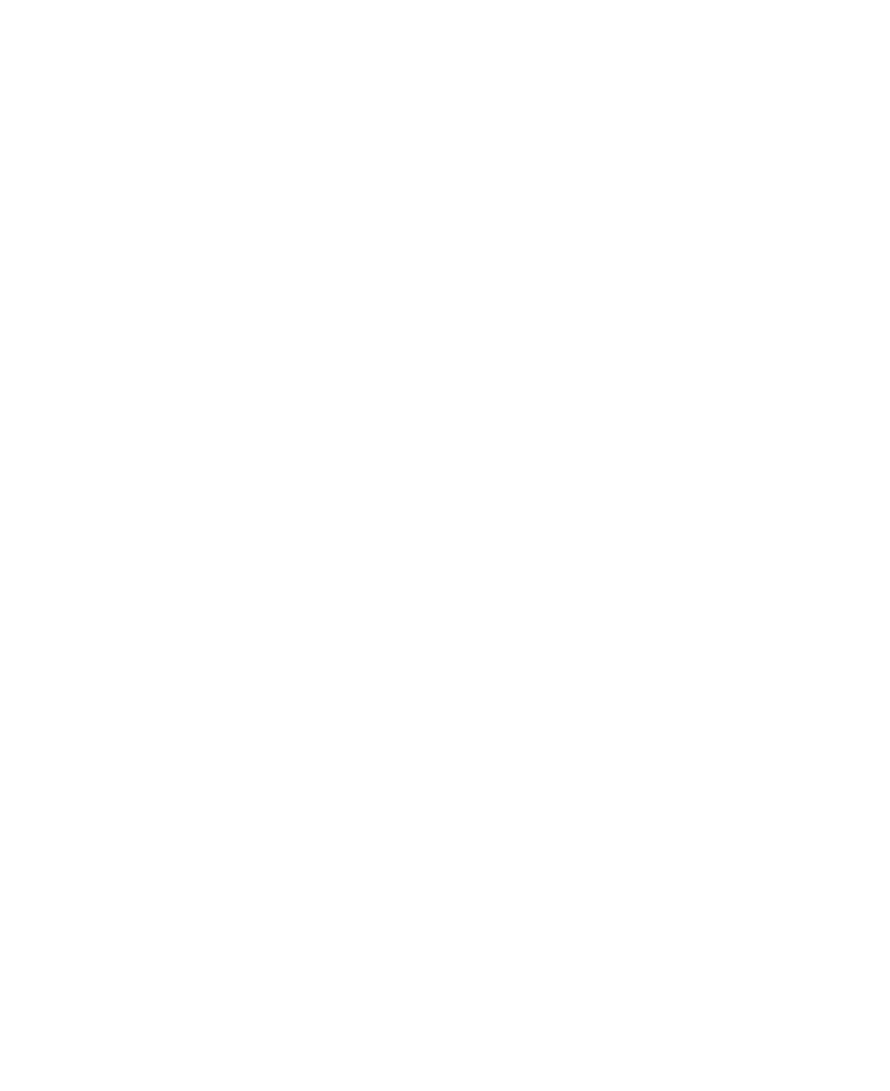
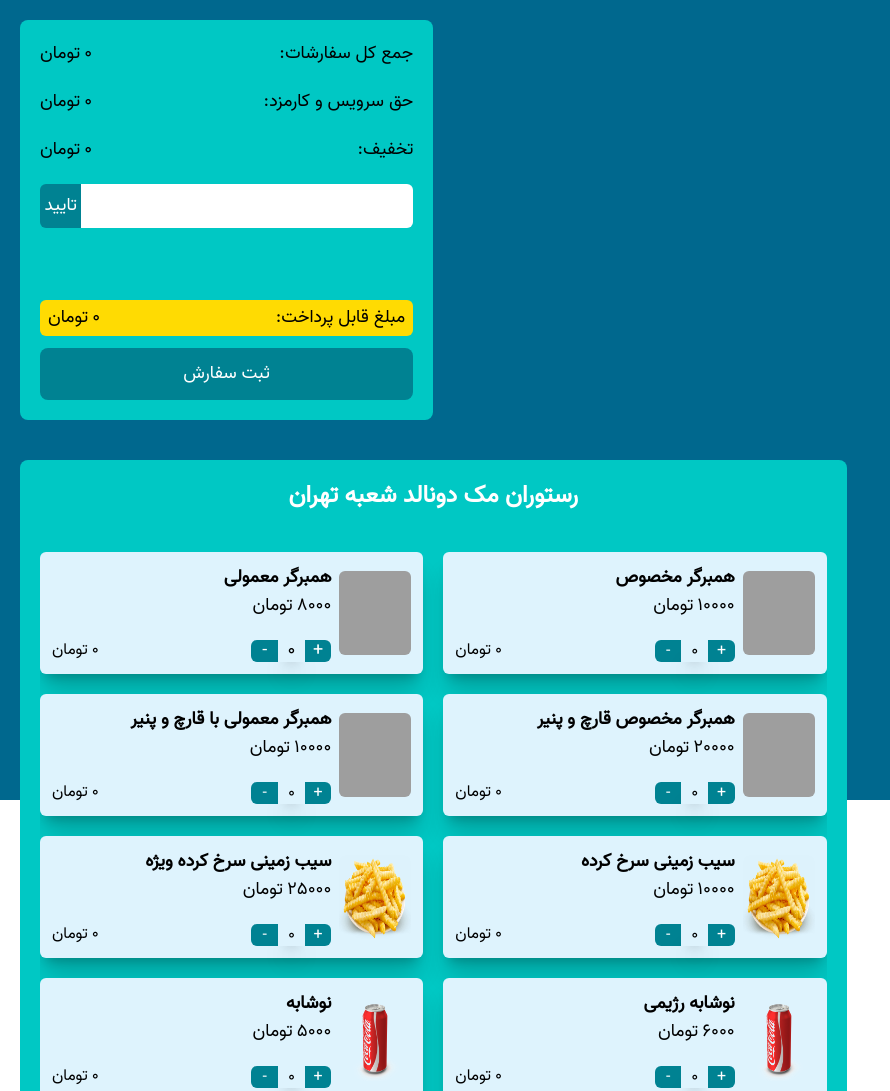
Before and after one commit to SalehSeyedmahdi/MacDonald-s-project, a website built with Vite: page index.html in a window 1280 px wide. Shown: the top 1091 px of the page, without its empty margins (0-890 px from the left). Before the commit the page ends 800 px from the top, so only its background shows below. Built offline with nearby package versions, Linux system fonts and the light colour scheme; grey boxes are pictures that could not be loaded.

Commit message:
feat: create container and factor and menu

```diff
--- /dev/null
+++ b/src/component/container-block/container.js
@@ -0,0 +1,9 @@
+import { Factor } from "../factor/factor";
+import { Menu } from "../menu/menu";
+
+export function Container() {
+    const container = document.createElement("div");
+    container.className = "w-full h-dvh bg-[#00688e] flex flex-col gap-10 p-5 font-[Vazir]";
+    container.append(Factor(), Menu());
+    return container;
+}
--- /dev/null
+++ b/src/component/factor/factor.js
@@ -0,0 +1,45 @@
+export function Factor() {
+    const factor = document.createElement("div");
+    factor.innerHTML = `
+    <div class="w-1/3 h-100 flex flex-col justify-between bg-[#00c8c4] p-5 rounded-lg text-lg font-medium">
+        <div class="flex flex-col gap-5">
+          <div class="flex flex-row-reverse justify-between">
+            <div dir="rtl">جمع کل سفارشات:</div>
+            <div class="flex gap-1">
+              <p>تومان</p>
+              <span class="total-order">0</span>
+            </div>
+          </div>
+          <div class="flex flex-row-reverse justify-between">
+            <div dir="rtl">حق سرویس و کارمزد:</div>
+            <div class="flex gap-1">
+              <p>تومان</p>
+              <span class="tax">0</span>
+            </div>
+          </div>
+          <div class="flex flex-row-reverse justify-between">
+            <div dir="rtl">تخفیف:</div>
+            <div class="flex gap-1">
+              <p>تومان</p>
+              <span class="discount">0</span>
+            </div>
+          </div>
+          <div class="w-full flex">
+            <div class="w-1/9 flex justify-center items-center bg-[#008292] text-[#ffffff] rounded-l-md p-2 cursor-pointer confirm">تایید</div>
+            <input type="text" class="w-9/10 bg-[#ffffff] rounded-r-md p-2 font-normal" dir="rtl" id="code">
+          </div>
+        </div>
+        <div class="flex flex-col gap-3">
+          <div class="flex flex-row-reverse justify-between bg-[#ffdb02] rounded-md pl-2 pr-2 p-1">
+            <div dir="rtl">مبلغ قابل پرداخت:</div>
+            <div class="flex gap-1">
+              <p>تومان</p>
+              <span class="final-price">0</span>
+            </div>
+          </div>
+          <button class="w-full flex justify-center bg-[#008292] text-[#ffffff] rounded-lg p-3 cursor-pointer refresh">ثبت سفارش</button>
+        </div>
+      </div>
+    `;
+    return factor;
+}
--- /dev/null
+++ b/src/component/menu/menu.js
@@ -0,0 +1,231 @@
+export function Menu() {
+    const menu = document.createElement("div");
+    menu.innerHTML = `
+    <div class="w-2/3 h-full bg-[#00c8c4] flex flex-col justify-between items-center gap-10 rounded-lg p-5">
+        <p class="text-[#ffffff] text-2xl font-bold">رستوران مک دونالد شعبه تهران</p>
+        <div class="flex flex-col gap-5 overflow-y-scroll" dir="rtl">
+          <div class="w-full flex flex-row gap-5" dir="ltr">
+            <div class="w-1/2 flex flex-row-reverse gap-2 items-center relative bg-[#def3fd] rounded-md p-3 shadow-xl/20 food-item">
+              <img src="./public/assets/Berguer.jpg" class="w-1/5 h-6/7 rounded-md">
+              <div class="flex flex-col items-end gap-5">
+                <div class="flex flex-col items-end">
+                  <p class="text-lg font-semibold">همبرگر معمولی</p>
+                  <div class="flex gap-1 justify-end text-lg">
+                    <p>تومان</p>
+                    <span>8000</span>
+                  </div>
+                </div>
+                <div class="w-20 flex text-lg">
+                  <div class="w-1/3 h-5.5 flex justify-center items-center text-[#ffffff] bg-[#008292] rounded-l-md cursor-pointer remove">-</div>
+                  <div class="w-1/3 h-5.5 flex justify-center items-center shadow-xl food-number">0</div>
+                  <div class="w-1/3 h-5.5 flex justify-center items-center text-[#ffffff] bg-[#008292] rounded-r-md cursor-pointer add">+</div>
+                </div>
+              </div>
+              <div class="flex gap-1 absolute bottom-3 left-3">
+                <div>تومان</div>
+                <span class="total-food-price">0</span>
+              </div>
+            </div>
+            <div class="w-1/2 flex flex-row-reverse gap-2 items-center relative bg-[#def3fd] rounded-md p-3 shadow-xl/20 food-item">
+              <img src="./public/assets/Berguer.jpg" class="w-1/5 h-6/7 rounded-md">
+              <div class="flex flex-col items-end gap-5">
+                <div class="flex flex-col items-end">
+                  <p class="text-lg font-semibold">همبرگر مخصوص</p>
+                  <div class="flex gap-1 justify-end text-lg">
+                    <p>تومان</p>
+                    <span>10000</span>
+                  </div>
+                </div>
+                <div class="w-20 flex">
+                  <div class="w-1/3 h-5.5 flex justify-center items-center text-[#ffffff] bg-[#008292] rounded-l-md cursor-pointer remove">-</div>
+                  <div class="w-1/3 h-5.5 flex justify-center items-center shadow-xl food-number">0</div>
+                  <div class="w-1/3 h-5.5 flex justify-center items-center text-[#ffffff] bg-[#008292] rounded-r-md cursor-pointer add">+</div>
+                </div>
+              </div>
+              <div class="flex gap-1 absolute bottom-3 left-3">
+                <div>تومان</div>
+                <span class="total-food-price">0</span>
+              </div>
+            </div>
+          </div>
+          <div class="w-full flex flex-row gap-5" dir="ltr">
+            <div class="w-1/2 flex flex-row-reverse gap-2 items-center relative bg-[#def3fd] rounded-md p-3 shadow-xl/20 food-item">
+              <img src="./public/assets/Berguer.jpg" class="w-1/5 h-6/7 rounded-md">
+              <div class="flex flex-col items-end gap-5">
+                <div class="flex flex-col items-end">
+                  <p class="text-lg font-semibold">همبرگر معمولی با قارچ و پنیر</p>
+                  <div class="flex gap-1 justify-end text-lg">
+                    <p>تومان</p>
+                    <span>10000</span>
+                  </div>
+                </div>
+                <div class="w-20 flex">
+                  <div class="w-1/3 h-5.5 flex justify-center items-center text-[#ffffff] bg-[#008292] rounded-l-md cursor-pointer remove">-</div>
+                  <div class="w-1/3 h-5.5 flex justify-center items-center shadow-xl food-number">0</div>
+                  <div class="w-1/3 h-5.5 flex justify-center items-center text-[#ffffff] bg-[#008292] rounded-r-md cursor-pointer add">+</div>
+                </div>
+              </div>
+              <div class="flex gap-1 absolute bottom-3 left-3">
+                <div>تومان</div>
+                <span class="total-food-price">0</span>
+              </div>
+            </div>
+            <div class="w-1/2 flex flex-row-reverse gap-2 items-center relative bg-[#def3fd] rounded-md p-3 shadow-xl/20 food-item">
+              <img src="./public/assets/Berguer.jpg" class="w-1/5 h-6/7 rounded-md">
+              <div class="flex flex-col items-end gap-5">
+                <div class="flex flex-col items-end">
+                  <p class="text-lg font-semibold">همبرگر مخصوص قارچ و پنیر</p>
+                  <div class="flex gap-1 justify-end text-lg">
+                    <p>تومان</p>
+                    <span>20000</span>
+                  </div>
+                </div>
+                <div class="w-20 flex">
+                  <div class="w-1/3 h-5.5 flex justify-center items-center text-[#ffffff] bg-[#008292] rounded-l-md cursor-pointer remove">-</div>
+                  <div class="w-1/3 h-5.5 flex justify-center items-center shadow-xl food-number">0</div>
+                  <div class="w-1/3 h-5.5 flex justify-center items-center text-[#ffffff] bg-[#008292] rounded-r-md cursor-pointer add">+</div>
+                </div>
+              </div>
+              <div class="flex gap-1 absolute bottom-3 left-3">
+                <div>تومان</div>
+                <span class="total-food-price">0</span>
+              </div>
+            </div>
+          </div>
+          <div class="w-full flex flex-row gap-5" dir="ltr">
+            <div class="w-1/2 flex flex-row-reverse gap-2 items-center relative bg-[#def3fd] rounded-md p-3 shadow-xl/20 food-item">
+              <img src="./public/assets/french_fries.png" class="w-1/5 h-6/7 rounded-md">
+              <div class="flex flex-col items-end gap-5">
+                <div class="flex flex-col items-end">
+                  <p class="text-lg font-semibold">سیب زمینی سرخ کرده ویژه</p>
+                  <div class="flex gap-1 justify-end text-lg">
+                    <p>تومان</p>
+                    <span>25000</span>
+                  </div>
+                </div>
+                <div class="w-20 flex">
+                  <div class="w-1/3 h-5.5 flex justify-center items-center text-[#ffffff] bg-[#008292] rounded-l-md cursor-pointer remove">-</div>
+                  <div class="w-1/3 h-5.5 flex justify-center items-center shadow-xl food-number">0</div>
+                  <div class="w-1/3 h-5.5 flex justify-center items-center text-[#ffffff] bg-[#008292] rounded-r-md cursor-pointer add">+</div>
+                </div>
+              </div>
+              <div class="flex gap-1 absolute bottom-3 left-3">
+                <div>تومان</div>
+                <span class="total-food-price">0</span>
+              </div>
+            </div>
+            <div class="w-1/2 flex flex-row-reverse gap-2 items-center relative bg-[#def3fd] rounded-md p-3 shadow-xl/20 food-item">
+              <img src="./public/assets/french_fries.png" class="w-1/5 h-6/7 rounded-md">
+              <div class="flex flex-col items-end gap-5">
+                <div class="flex flex-col items-end">
+                  <p class="text-lg font-semibold">سیب زمینی سرخ کرده</p>
+                  <div class="flex gap-1 justify-end text-lg">
+                    <p>تومان</p>
+                    <span>10000</span>
+                  </div>
+                </div>
+                <div class="w-20 flex">
+                  <div class="w-1/3 h-5.5 flex justify-center items-center text-[#ffffff] bg-[#008292] rounded-l-md cursor-pointer remove">-</div>
+                  <div class="w-1/3 h-5.5 flex justify-center items-center shadow-xl food-number">0</div>
+                  <div class="w-1/3 h-5.5 flex justify-center items-center text-[#ffffff] bg-[#008292] rounded-r-md cursor-pointer add">+</div>
+                </div>
+              </div>
+              <div class="flex gap-1 absolute bottom-3 left-3">
+                <div>تومان</div>
+                <span class="total-food-price">0</span>
+              </div>
+            </div>
+          </div>
+          <div class="w-full flex flex-row gap-5" dir="ltr">
+            <div class="w-1/2 flex flex-row-reverse gap-2 items-center relative bg-[#def3fd] rounded-md p-3 shadow-xl/20 food-item">
+              <img src="./public/assets/soda.png" class="w-1/5 h-6/7 rounded-md">
+              <div class="flex flex-col items-end gap-5">
+                <div class="flex flex-col items-end">
+                  <p class="text-lg font-semibold">نوشابه</p>
+                  <div class="flex gap-1 justify-end text-lg">
+                    <p>تومان</p>
+                    <span>5000</span>
+                  </div>
+                </div>
+                <div class="w-20 flex">
+                  <div class="w-1/3 h-5.5 flex justify-center items-center text-[#ffffff] bg-[#008292] rounded-l-md cursor-pointer remove">-</div>
+                  <div class="w-1/3 h-5.5 flex justify-center items-center shadow-xl food-number">0</div>
+                  <div class="w-1/3 h-5.5 flex justify-center items-center text-[#ffffff] bg-[#008292] rounded-r-md cursor-pointer add">+</div>
+                </div>
+              </div>
+              <div class="flex gap-1 absolute bottom-3 left-3">
+                <div>تومان</div>
+                <span class="total-food-price">0</span>
+              </div>
+            </div>
+            <div class="w-1/2 flex flex-row-reverse gap-2 items-center relative bg-[#def3fd] rounded-md p-3 shadow-xl/20 food-item">
+              <img src="./public/assets/soda.png" class="w-1/5 h-6/7 rounded-md">
+              <div class="flex flex-col items-end gap-5">
+                <div class="flex flex-col items-end">
+                  <p class="text-lg font-semibold">نوشابه رژیمی</p>
+                  <div class="flex gap-1 justify-end text-lg">
+                    <p>تومان</p>
+                    <span>6000</span>
+                  </div>
+                </div>
+                <div class="w-20 flex">
+                  <div class="w-1/3 h-5.5 flex justify-center items-center text-[#ffffff] bg-[#008292] rounded-l-md cursor-pointer remove">-</div>
+                  <div class="w-1/3 h-5.5 flex justify-center items-center shadow-xl food-number">0</div>
+                  <div class="w-1/3 h-5.5 flex justify-center items-center text-[#ffffff] bg-[#008292] rounded-r-md cursor-pointer add">+</div>
+                </div>
+              </div>
+              <div class="flex gap-1 absolute bottom-3 left-3">
+                <div>تومان</div>
+                <span class="total-food-price">0</span>
+              </div>
+            </div>
+          </div>
+          <div class="w-full flex flex-row gap-5" dir="ltr">
+            <div class="w-1/2 flex flex-row-reverse gap-2 items-center relative bg-[#def3fd] rounded-md p-3 shadow-xl/20 food-item">
+              <img src="./public/assets/salad.png" class="w-1/5 h-6/7 rounded-md">
+              <div class="flex flex-col items-end gap-5">
+                <div class="flex flex-col items-end">
+                  <p class="text-lg font-semibold">سالاد سزار</p>
+                  <div class="flex gap-1 justify-end text-lg">
+                    <p>تومان</p>
+                    <span>25000</span>
+                  </div>
+                </div>
+                <div class="w-20 flex">
+                  <div class="w-1/3 h-5.5 flex justify-center items-center text-[#ffffff] bg-[#008292] rounded-l-md cursor-pointer remove">-</div>
+                  <div class="w-1/3 h-5.5 flex justify-center items-center shadow-xl food-number">0</div>
+                  <div class="w-1/3 h-5.5 flex justify-center items-center text-[#ffffff] bg-[#008292] rounded-r-md cursor-pointer add">+</div>
+                </div>
+              </div>
+              <div class="flex gap-1 absolute bottom-3 left-3">
+                <div>تومان</div>
+                <span class="total-food-price">0</span>
+              </div>
+            </div>
+            <div class="w-1/2 flex flex-row-reverse gap-2 items-center relative bg-[#def3fd] rounded-md p-3 shadow-xl/20 food-item">
+              <img src="./public/assets/salad.png" class="w-1/5 h-6/7 rounded-md">
+              <div class="flex flex-col items-end gap-5">
+                <div class="flex flex-col items-end">
+                  <p class="text-lg font-semibold">سالاد فصل</p>
+                  <div class="flex gap-1 justify-end text-lg">
+                    <p>تومان</p>
+                    <span>5000</span>
+                  </div>
+                </div>
+                <div class="w-20 flex">
+                  <div class="w-1/3 h-5.5 flex justify-center items-center text-[#ffffff] bg-[#008292] rounded-l-md cursor-pointer remove">-</div>
+                  <div class="w-1/3 h-5.5 flex justify-center items-center shadow-xl food-number">0</div>
+                  <div class="w-1/3 h-5.5 flex justify-center items-center text-[#ffffff] bg-[#008292] rounded-r-md cursor-pointer add">+</div>
+                </div>
+              </div>
+              <div class="flex gap-1 absolute bottom-3 left-3">
+                <div>تومان</div>
+                <span class="total-food-price">0</span>
+              </div>
+            </div>
+          </div>
+        </div>
+      </div>
+    `;
+    return menu;
+}
--- a/src/main.js
+++ b/src/main.js
@@ -1,3 +1,6 @@
+import { Container } from './component/container-block/container';
 import './style.css'
 
 const app = document.getElementById('app');
+
+app.append(Container());
--- a/src/style.css
+++ b/src/style.css
@@ -1 +1,6 @@
 @import "tailwindcss";
+@font-face {
+    font-family: "Vazir";
+    src: url(/public/font/Vazir-Regular-FD.woff2) format("woff2"),
+         url(/public/font/Vazir-Regular-FD.woff) format("woff");
+}
```
Also changed, not shown: public/assets/french_fries.png (added), public/assets/salad.png (added), public/assets/soda.png (added), public/font/Vazir-Regular-FD.woff2 (added), 1 other file.
